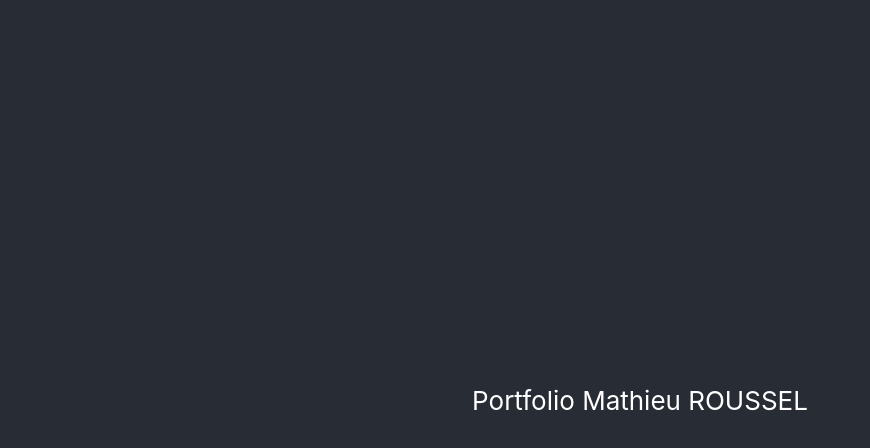
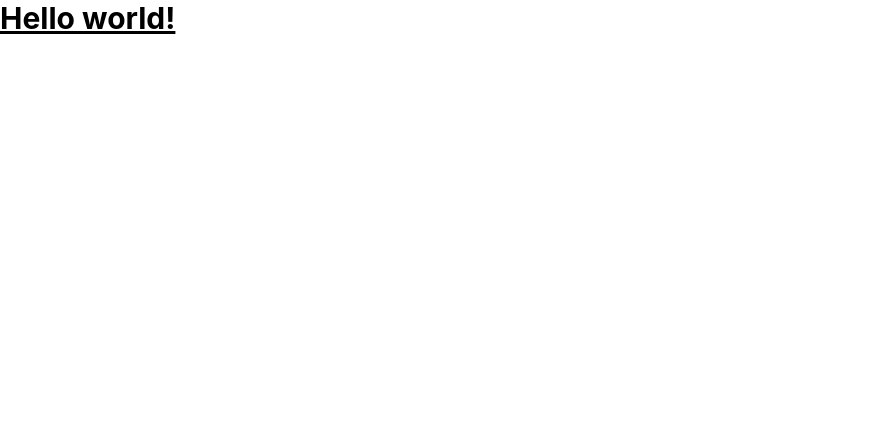
Before and after one commit to abaddon101/portfolio-mathieu-roussel, a React (Create React App) app: page / in a window 1280 px wide. Shown: the top 448 px of the page, without its empty margins (0-870 px from the left). Built offline with nearby package versions, Linux system fonts and the light colour scheme.

Commit message:
init tailwind css

```diff
--- a/package.json
+++ b/package.json
@@ -12,6 +12,8 @@
     "@types/react-dom": "^18.2.19",
     "react": "^18.2.0",
     "react-dom": "^18.2.0",
+    "react-router": "^6.22.1",
+    "react-router-dom": "^6.22.1",
     "react-scripts": "5.0.1",
     "typescript": "^4.9.5",
     "web-vitals": "^2.1.4"
@@ -39,5 +41,8 @@
       "last 1 firefox version",
       "last 1 safari version"
     ]
+  },
+  "devDependencies": {
+    "tailwindcss": "^3.4.1"
   }
 }
--- a/src/App.css
+++ b/src/App.css
@@ -1,3 +1,8 @@
+@tailwind base;
+@tailwind components;
+@tailwind utilities;
+
+
 .App {
   text-align: center;
 }
--- a/src/App.tsx
+++ b/src/App.tsx
@@ -1,14 +1,19 @@
 import React from "react";
+import { BrowserRouter, Routes, Route } from "react-router-dom";
+import Home from "./Home";
+
 import "./App.css";
 
-function App() {
+export interface IApplicationProps {}
+
+const App: React.FunctionComponent<IApplicationProps> = (props) => {
   return (
-    <div className="App">
-      <header className="App-header">
-        <p>Portfolio Mathieu ROUSSEL</p>
-      </header>
-    </div>
+    <BrowserRouter>
+      <Routes>
+        <Route path="/" element={<Home />} />
+      </Routes>
+    </BrowserRouter>
   );
-}
+};
 
 export default App;
--- a/src/Home.tsx
+++ b/src/Home.tsx
@@ -3,7 +3,11 @@ import React from "react";
 import "./App.css";
 
 function Home() {
-  return <main className="home"></main>;
+  return (
+    <main className="home">
+      <h1 className="text-3xl font-bold underline">Hello world!</h1>
+    </main>
+  );
 }
 
 export default Home;
--- /dev/null
+++ b/tailwind.config.js
@@ -0,0 +1,8 @@
+/** @type {import('tailwindcss').Config} */
+module.exports = {
+  content: ["./src/**/*.{js,jsx,ts,tsx}"],
+  theme: {
+    extend: {},
+  },
+  plugins: [],
+};
```
Also changed, not shown: src/index.tsx (+7 -6 lines), 1 other file (tests, documents, lock files or other folders).
